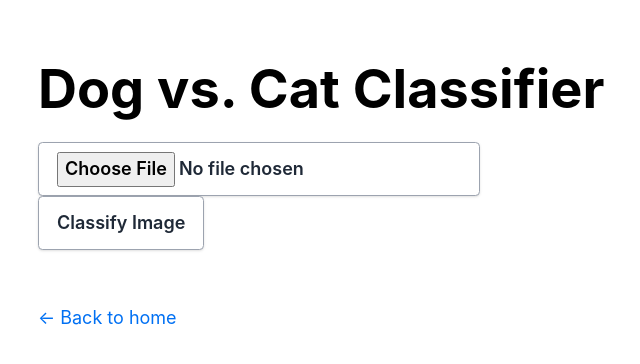
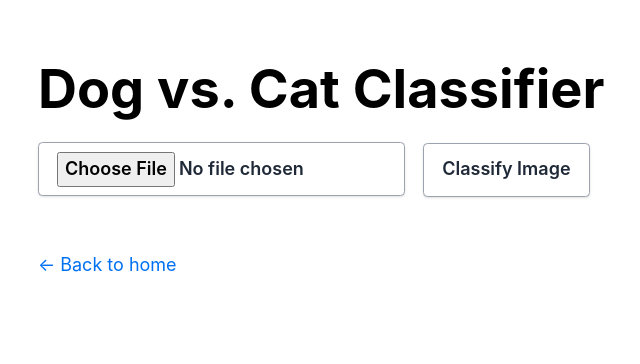
Before and after one commit to wry0313/gavinwang.dev, a Next.js app: page /Dog_Cat_Classifier_Demo in a window 1280 px wide. Shown: the top 364 px of the page, without its empty margins (296-936 px from the left). Built offline with nearby package versions, Linux system fonts and the light colour scheme.

Commit message:
input width adjustable

```diff
--- a/pages/Dog_Cat_Classifier_Demo.js
+++ b/pages/Dog_Cat_Classifier_Demo.js
@@ -67,7 +67,7 @@ export default function Demo() {
             </Head>
             <div className="">
             <h1 className="text-[3rem] leading-[1.3] font-bold mb-4 mx-auto">Dog vs. Cat Classifier</h1>
-                <input className="h-12 mr-[1rem] bg-white hover:bg-gray-100 text-gray-800 font-semibold py-2 px-4 border border-gray-400 rounded shadow" type="file" onChange={handleFileInputChange}/>
+                <input className="max-w-[60%] h-12 mr-[1rem] bg-white hover:bg-gray-100 text-gray-800 font-semibold py-2 px-4 border border-gray-400 rounded shadow" type="file" onChange={handleFileInputChange}/>
                 <button className="h-12 bg-white hover:bg-gray-100 text-gray-800 font-semibold py-2 px-4 border border-gray-400 rounded shadow" onClick={processImage} >Classify Image</button>
                 <div className="my-[1rem]">
                     {imageUrl && <Image src={imageUrl} height={288} width={288} alt="" className="mx-auto rounded shadow"/>}
```
